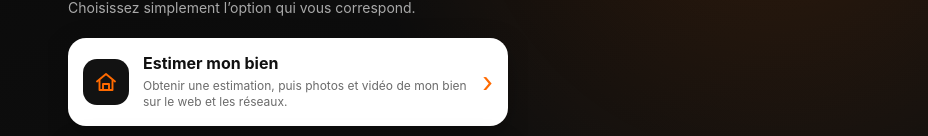
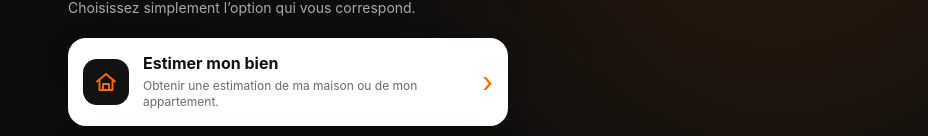
Before and after one commit to hugoreichel57/hugo-reichel-immobilier, a plain HTML site: page index.html in a window 1280 px wide. Shown: the part 233-369 px from the top of the page, without its empty margins (352-1280 px from the left). Drawn offline with Linux system fonts and the light colour scheme.

Commit message:
Update index.html

```diff
--- a/index.html
+++ b/index.html
@@ -67,7 +67,7 @@ h1{font-size:25px;line-height:1.15;margin:0 0 9px;letter-spacing:-.35px}
 <section class="actions">
 <a class="card" href="https://hugo-reichel.optimhome.com/fr/estimation">
   <div class="icon"><svg viewBox="0 0 24 24"><path d="M3 11.5 12 4l9 7.5"/><path d="M5.5 10.5V20h13v-9.5"/><path d="M9 20v-6h6v6"/></svg></div>
-  <div class="copy"><strong>Estimer mon bien</strong><small>Obtenir une estimation, puis photos et vidéo de mon bien sur le web et les réseaux.</small></div>
+  <div class="copy"><strong>Estimer mon bien</strong><small>Obtenir une estimation de ma maison ou de mon appartement.</small></div>
   <div class="chev">›</div>
 </a>
 
```
